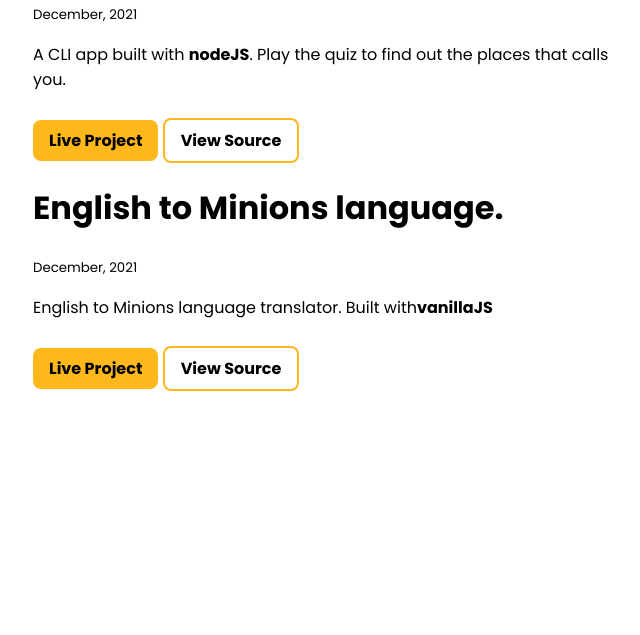
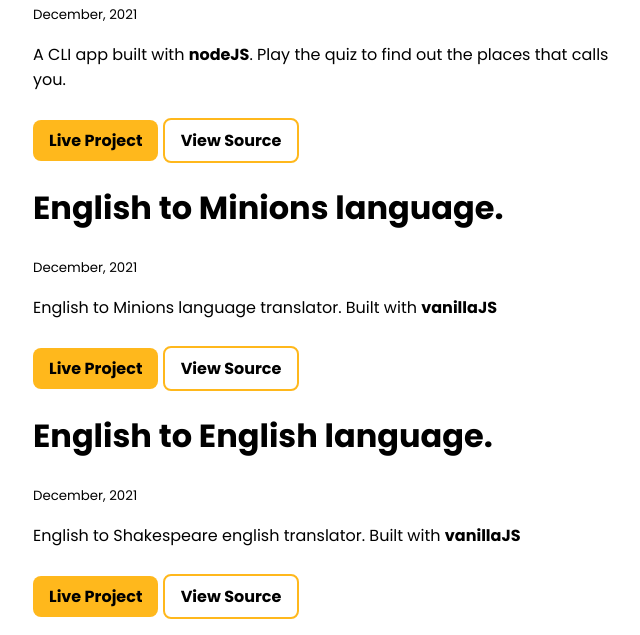
Before and after one commit to yopse/aportfolio, a plain HTML site: page project.html in a window 1280 px wide. Shown: the part 714-1349 px from the top of the page, without its empty margins (327-967 px from the left). Before the commit the page ends 1121 px from the top, so only its background shows below. Drawn offline with Linux system fonts and the light colour scheme.

Commit message:
shakespeare-translator-added

```diff
--- a/project.html
+++ b/project.html
@@ -80,7 +80,7 @@
           English to Minions language.</h1>
          <small>December, 2021</small>
 
-         <p>English to Minions language translator. Built with<strong>vanillaJS</strong></p>
+         <p>English to Minions language translator. Built with <strong> vanillaJS</strong></p>
 
          <a class="primary-link plink  link" href="https://bananatranslation-archish.netlify.app/">Live Project</a>
 
@@ -92,6 +92,26 @@
 
 
 
+         <li>
+          <div class="container container-center">
+
+
+       <h1 >
+        English to English language.</h1>
+       <small>December, 2021</small>
+
+       <p>English to Shakespeare english translator. Built with <strong>vanillaJS</strong></p>
+
+       <a class="primary-link plink  link" href="https://shakespeare-translator-aj.netlify.app/">Live Project</a>
+
+       <a class="secondary-link link pslink" href="https://github.com/yopse/shakespeare-translator">View Source</a>
+
+
+          </div>
+       </li>
+
+
+
       </ul>
 
 </body>
```
